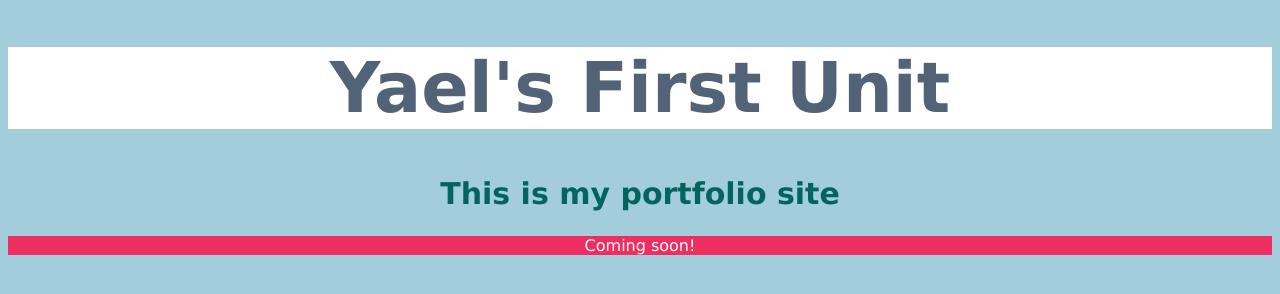
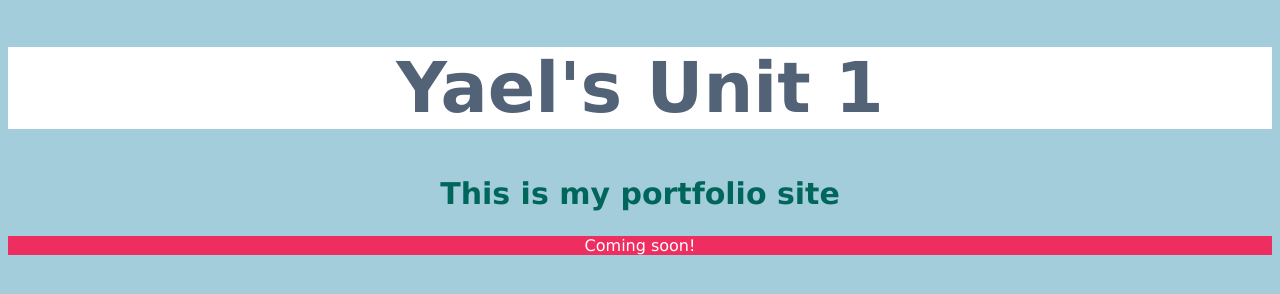
Before and after one commit to YaelT/yaelt.github.io, a plain HTML site: page unit_1/index.html in a window 1280 px wide. Drawn offline with Linux system fonts and the light colour scheme.

Commit message:
Update index.html

```diff
--- a/unit_1/index.html
+++ b/unit_1/index.html
@@ -6,7 +6,7 @@
 	<meta charset="utf-8">
 </head>
 <body>
-	<h1>Yael's First Unit</h1>
+	<h1>Yael's Unit 1</h1>
 	<h2>This is my portfolio site</h2>
 	<p>Coming soon!</p>
 </body>
```
